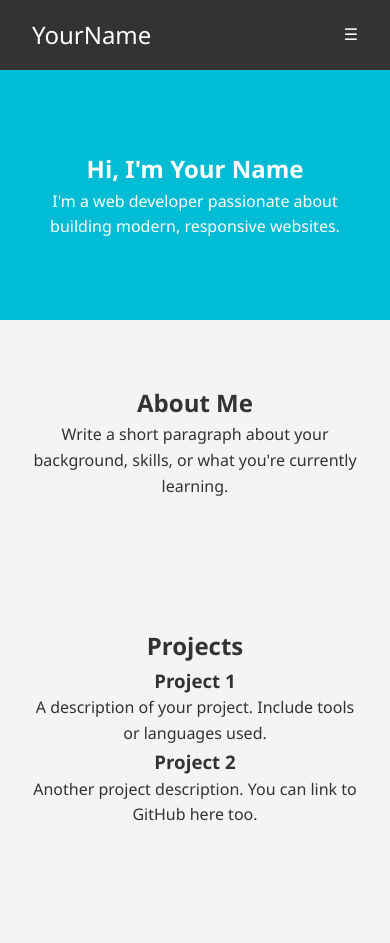
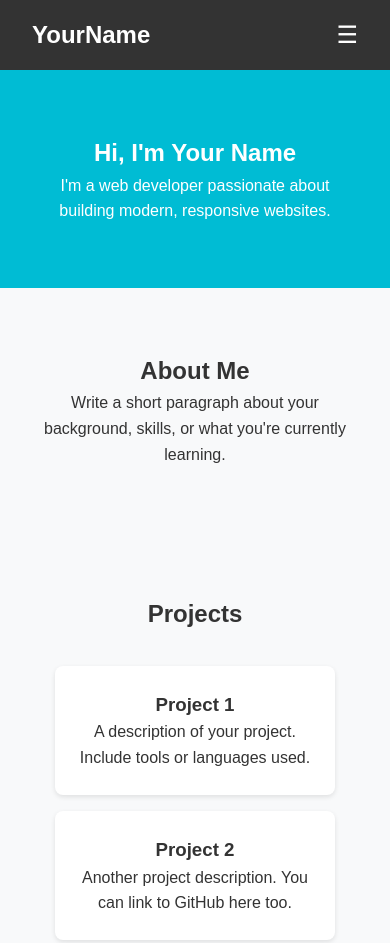
Before and after one commit to UzairShahzad29/Portfolio, a plain HTML site: page index.html in a window 390 px wide. Shown: the top 943 px of the page. Drawn offline with Linux system fonts and the light colour scheme.

Commit message:
style.css

```diff
--- a/style.css
+++ b/style.css
@@ -1,29 +1,36 @@
 * {
-  box-sizing: border-box;
   margin: 0;
   padding: 0;
+  box-sizing: border-box;
 }
 
 body {
-  font-family: 'Segoe UI', sans-serif;
+  font-family: 'Arial', sans-serif;
   line-height: 1.6;
-  background: #f4f4f4;
+  background-color: #f8f9fa;
   color: #333;
 }
 
 .navbar {
-  background: #333;
-  color: white;
-  padding: 1rem 2rem;
   display: flex;
   justify-content: space-between;
   align-items: center;
+  padding: 1rem 2rem;
+  background: #333;
+  color: white;
   position: sticky;
   top: 0;
+  z-index: 1000;
 }
 
-.logo {
+.navbar .logo {
   font-size: 1.5rem;
+  font-weight: bold;
+}
+
+.navbar nav {
+  display: flex;
+  align-items: center;
 }
 
 .nav-links {
@@ -35,24 +42,23 @@ body {
 .nav-links a {
   color: white;
   text-decoration: none;
-  transition: color 0.3s;
 }
 
 .nav-links a:hover {
   color: #00bcd4;
 }
 
-.menu-toggle {
+.hamburger {
   display: none;
   font-size: 1.5rem;
   cursor: pointer;
 }
 
 .hero {
-  background: #00bcd4;
+  text-align: center;
+  padding: 4rem 2rem;
+  background-color: #00bcd4;
   color: white;
-  text-align: center;
-  padding: 5rem 2rem;
 }
 
 .section {
@@ -60,31 +66,36 @@ body {
   text-align: center;
 }
 
-.projects-container {
+.projects {
   display: flex;
-  gap: 1rem;
   flex-wrap: wrap;
   justify-content: center;
+  gap: 1rem;
   margin-top: 2rem;
 }
 
-.project-card {
+.card {
   background: white;
-  padding: 1rem;
-  width: 300px;
-  border-radius: 10px;
+  padding: 1.5rem;
+  width: 280px;
   box-shadow: 0 2px 5px rgba(0,0,0,0.1);
+  border-radius: 8px;
+  transition: transform 0.3s;
+}
+
+.card:hover {
+  transform: translateY(-5px);
 }
 
 form {
   max-width: 400px;
-  margin: auto;
+  margin: 2rem auto;
   display: flex;
   flex-direction: column;
   gap: 1rem;
 }
 
-input, textarea, button {
+input, textarea {
   padding: 0.75rem;
   border: 1px solid #ccc;
   border-radius: 5px;
@@ -94,6 +105,8 @@ button {
   background: #00bcd4;
   color: white;
   border: none;
+  padding: 0.75rem;
+  border-radius: 5px;
   cursor: pointer;
   transition: background 0.3s;
 }
@@ -103,23 +116,30 @@ button:hover {
 }
 
 footer {
-  text-align: center;
-  padding: 2rem;
   background: #222;
   color: white;
+  text-align: center;
+  padding: 2rem 1rem;
   margin-top: 2rem;
 }
 
 /* Responsive */
 @media (max-width: 768px) {
   .nav-links {
+    display: none;
     flex-direction: column;
-    display: none;
+    background: #444;
+    position: absolute;
+    top: 60px;
+    right: 0;
+    padding: 1rem;
   }
+
   .nav-links.active {
     display: flex;
   }
-  .menu-toggle {
+
+  .hamburger {
     display: block;
   }
 }
```
